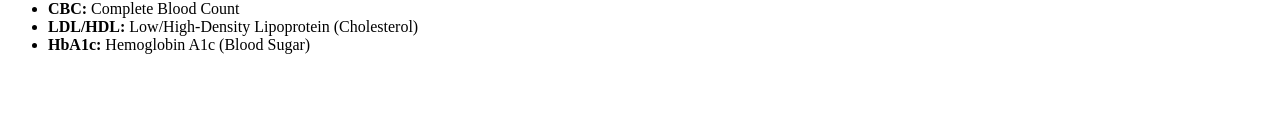
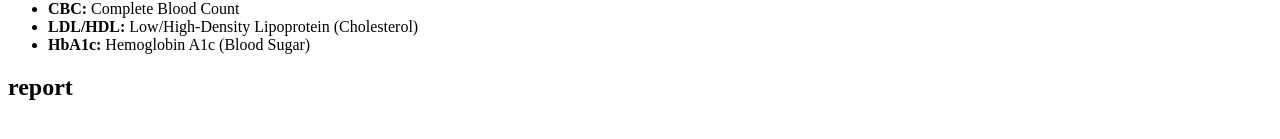
Before and after one commit to Praveenforadc/rjy, a plain HTML site: page index.html in a window 1280 px wide. Shown: the part 183-322 px from the top of the page. Drawn offline with Linux system fonts and the light colour scheme.

Commit message:
Update index.html

```diff
--- a/index.html
+++ b/index.html
@@ -14,5 +14,8 @@
         <li><strong>LDL/HDL:</strong> Low/High-Density Lipoprotein (Cholesterol)</li>
         <li><strong>HbA1c:</strong> Hemoglobin A1c (Blood Sugar)</li>
     </ul>
+    <h2>
+        report
+    </h2>
 </body>
 </html>
```
